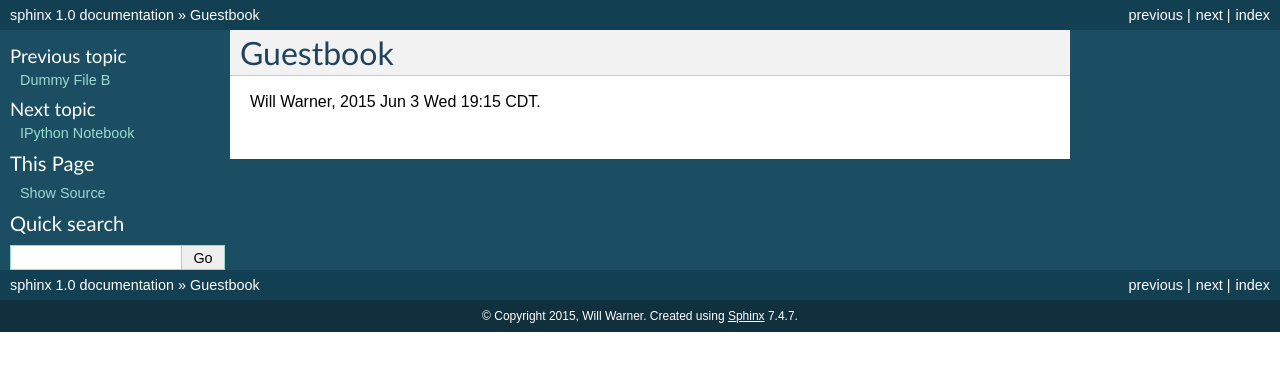
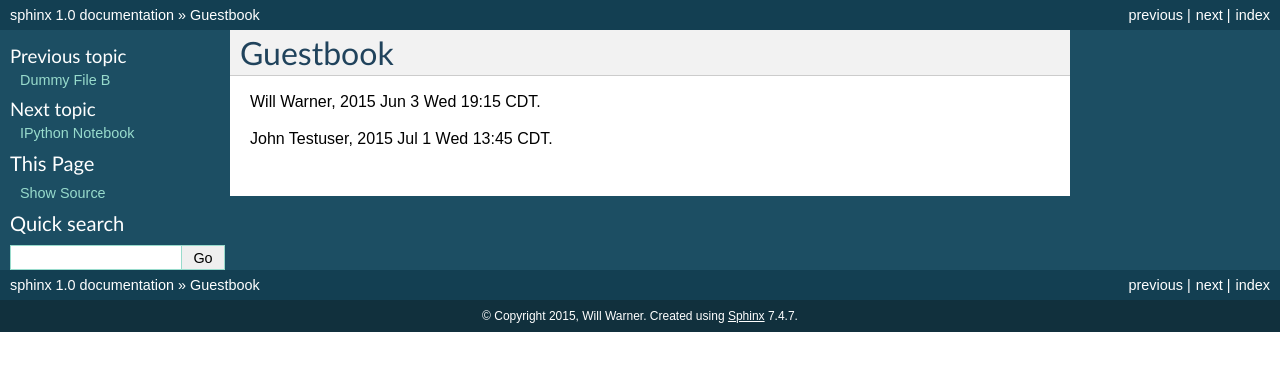
Before and after one commit to electronwill/sphinx, a Sphinx documentation site: the page built from source/guest.rst, in a window 1280 px wide. Shown: the top 371 px of the page. Built offline with Sphinx 7.4.7, drawn with Linux system fonts in a browser that asks for light colours.

Commit message:
Add John Testuser
Add John Testuser to guest book.

```diff
--- a/source/guest.rst
+++ b/source/guest.rst
@@ -2,3 +2,5 @@ Guestbook
 =========
 
 Will Warner, 2015 Jun 3 Wed 19:15 CDT.
+
+John Testuser, 2015 Jul 1 Wed 13:45 CDT.
```
